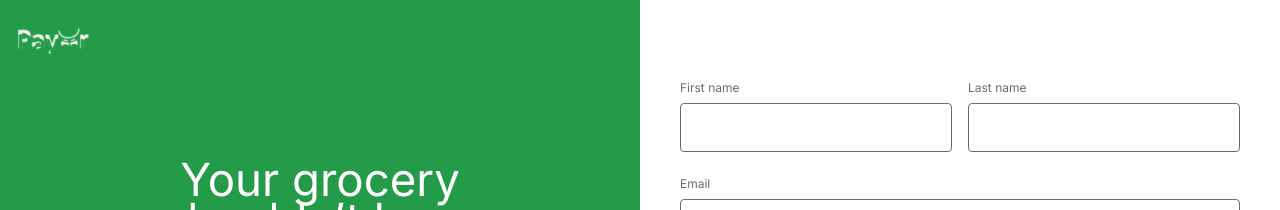
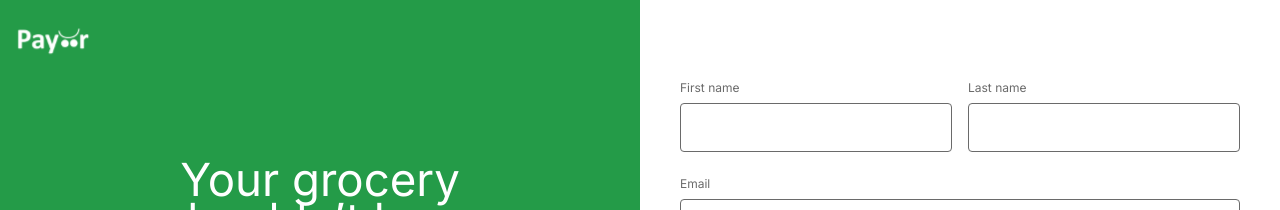
Before and after one commit to emmanuelnwogbo/payoor, a Nuxt app in the folder ui/: page /waitlist in a window 1280 px wide. Shown: the top 210 px of the page. Built offline with nearby package versions, Linux system fonts and the light colour scheme.

Commit message:
survey form

```diff
--- a/ui/pages/waitlist.vue
+++ b/ui/pages/waitlist.vue
@@ -29,7 +29,7 @@
                     </figure>
                 </div>
                 <div class="form waitlist__formarea waitlist__flexarea">
-                    <figure class="waitlist__logo logo">
+                    <figure class="waitlist__logo logo mobile">
                         <img src="@/assets/imgs/payoor-green.svg" />
                     </figure>
 
@@ -212,7 +212,7 @@
         padding-top: #{scaleValue(100)};
 
         @media only screen and (max-width: 768px) {
-            padding: #{scaleValue(20)} #{scaleValue(100)};
+            padding: #{scaleValue(20)} #{scaleValue(90)};
             padding-top: #{scaleValue(500)};
         }
     }
```
